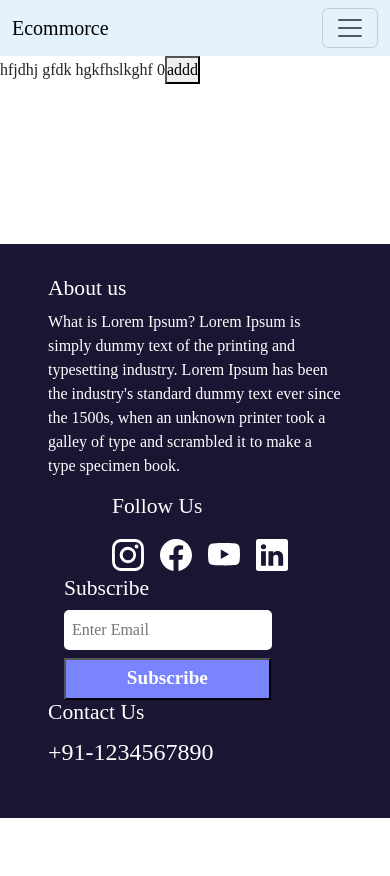
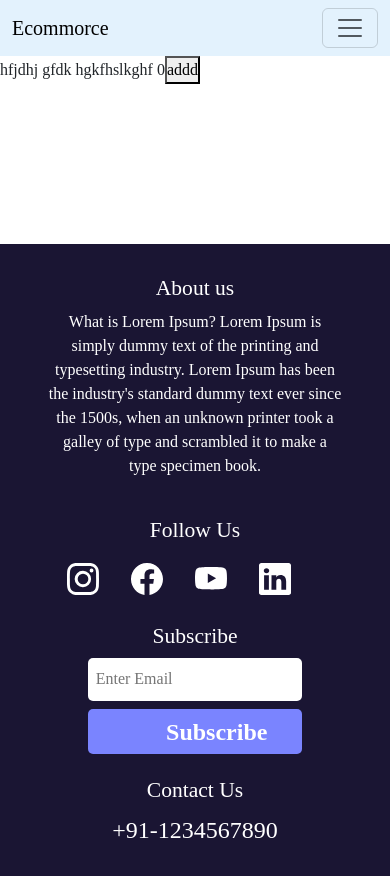
Before and after one commit to PawanKumar003/E-commerce-Project, a React (Create React App) app: page /class in a window 390 px wide. Shown: the top 876 px of the page. Before the commit the page ends 844 px from the top, so only its background shows below. Built offline with nearby package versions, Linux system fonts and the light colour scheme; no server answers.

Commit message:
add css in footer and singleproduct

```diff
--- a/src/SingleProduct.js
+++ b/src/SingleProduct.js
@@ -48,7 +48,7 @@ const SingleProduct = () => {
       style={{ marginTop: "4rem" }}
     >
       <div className="row gy-5">
-        <div className="col-6">
+        <div className="col-6 single-product-img">
           <img
             src={img ? img : singleproduct.thumbnail}
             alt={singleproduct.title}
--- a/src/components/footer.js
+++ b/src/components/footer.js
@@ -4,7 +4,7 @@ import { BsInstagram, BsFacebook, BsYoutube, BsLinkedin } from "react-icons/bs";
 const footer = () => {
   return (
     <div className="footer">
-      <div className="col-md-3">
+      <div className="col-md-3 about-us">
         <h4>About us</h4>
         <p>
           What is Lorem Ipsum? Lorem Ipsum is simply dummy text of the printing
--- a/src/index.css
+++ b/src/index.css
@@ -157,6 +157,22 @@ code {
   cursor: pointer;
   width: 100%;
 }
+
+@media only screen and (max-width: 812px) {
+  .single-product-img {
+    width: 100%;
+  }
+  .single-product {
+    width: 70%;
+    padding-left: 0.5rem;
+  }
+}
+@media only screen and (max-width: 568px) {
+  .single-product {
+    width: 95%;
+    padding-left: 0.5rem;
+  }
+}
 /* end single Product css */
 
 /* start footer css */
@@ -170,6 +186,12 @@ code {
   display: flex;
   flex-wrap: wrap;
 }
+.footer .col-md-3 {
+  text-align: center;
+}
+.footer .about-us h4 p {
+  text-align: left !important;
+}
 .social-page {
   font-size: 2rem;
 }
@@ -177,28 +199,31 @@ code {
   padding-left: 4rem;
 }
 .social-page span {
-  margin-right: 1rem;
+  margin-right: 2rem;
   cursor: pointer;
 }
 .subscribe-details {
   padding-left: 1rem;
 }
 .subscribe-details input {
-  width: 13rem;
+  width: 73%;
   border-radius: 5px;
   outline: none;
-  border: navajowhite;
-  height: 2.5rem;
+  border: none;
+  height: 2.7rem;
   padding-left: 0.5rem;
 }
 .subscribe-details button {
-  padding: 0.3rem 3.8rem;
-  font-size: 1.2rem;
+  width: 73%;
+  padding: 0.3rem 4.9rem;
+  font-size: 1.5rem;
   margin-top: 0.5rem;
   background-color: #7a84ff;
   color: #ffff;
   font-weight: 600;
   cursor: pointer;
+  border: none;
+  border-radius: 5px;
 }
 .activeClass {
   -webkit-box-shadow: 1px -1px 11px 0px rgba(0, 0, 0, 0.75);
@@ -215,6 +240,47 @@ code {
 }
 .short-img img {
   transition: all 0.2s ease-out;
+}
+
+@media only screen and (max-width: 992px) {
+  .footer .col-md-3 {
+    width: 33%;
+  }
+  .contact-details {
+    margin-top: 1.5rem;
+  }
+}
+
+@media only screen and (max-width: 768px) {
+  .footer .col-md-3 {
+    width: 50%;
+  }
+  .subscribe-details {
+    padding-left: 0rem;
+    margin-top: 1.5rem;
+  }
+  .contact-details {
+    margin-top: 1.5rem;
+    padding-left: 4rem;
+  }
+}
+
+@media only screen and (max-width: 568px) {
+  .footer .col-md-3 {
+    width: 100%;
+  }
+  .subscribe-details {
+    padding-left: 0rem;
+    margin-top: 1.5rem;
+  }
+  .follow-page {
+    margin-top: 1.5rem;
+    padding-left: 0rem;
+  }
+  .contact-details {
+    margin-top: 1.5rem;
+    padding-left: 0rem;
+  }
 }
 
 /* end footer css */
```
